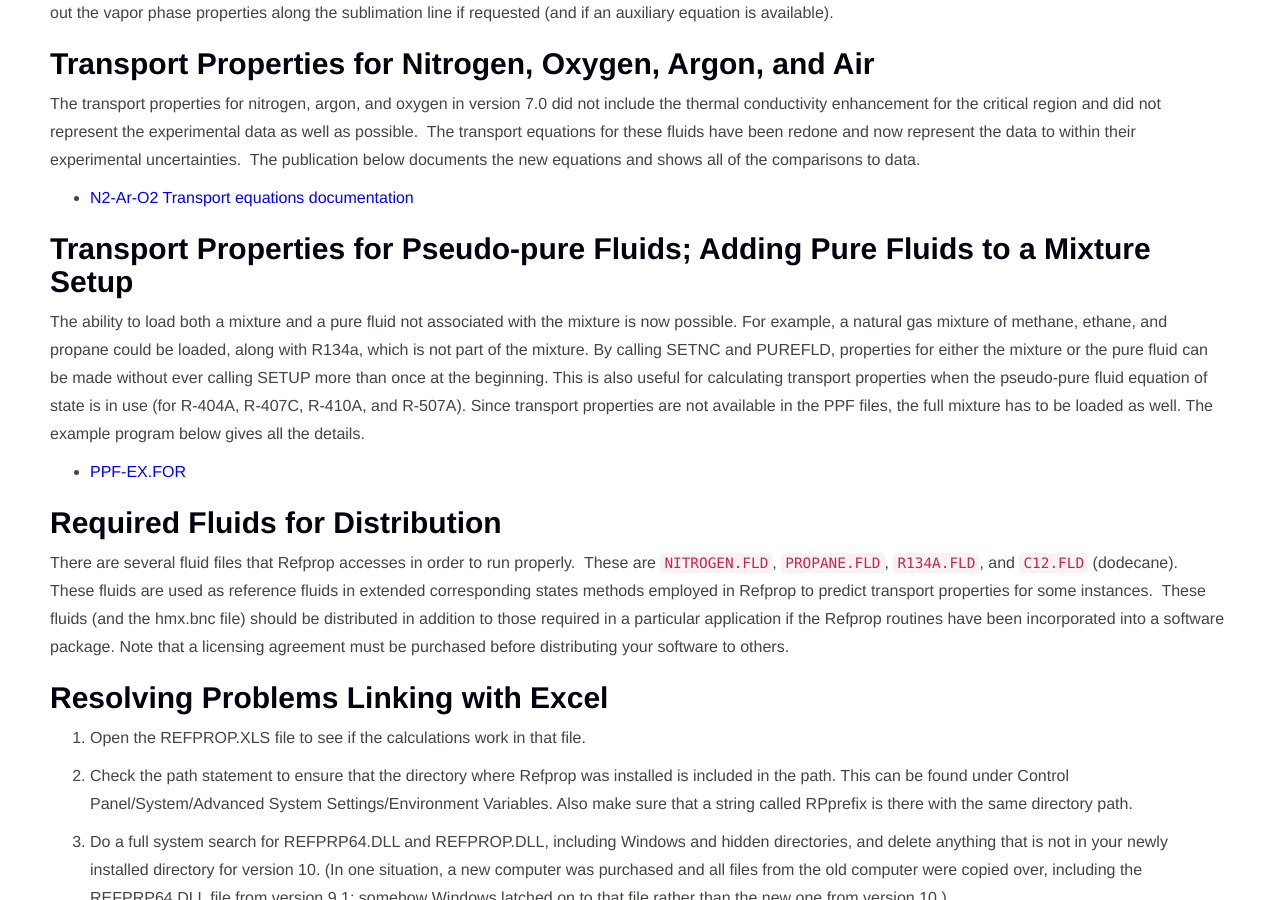
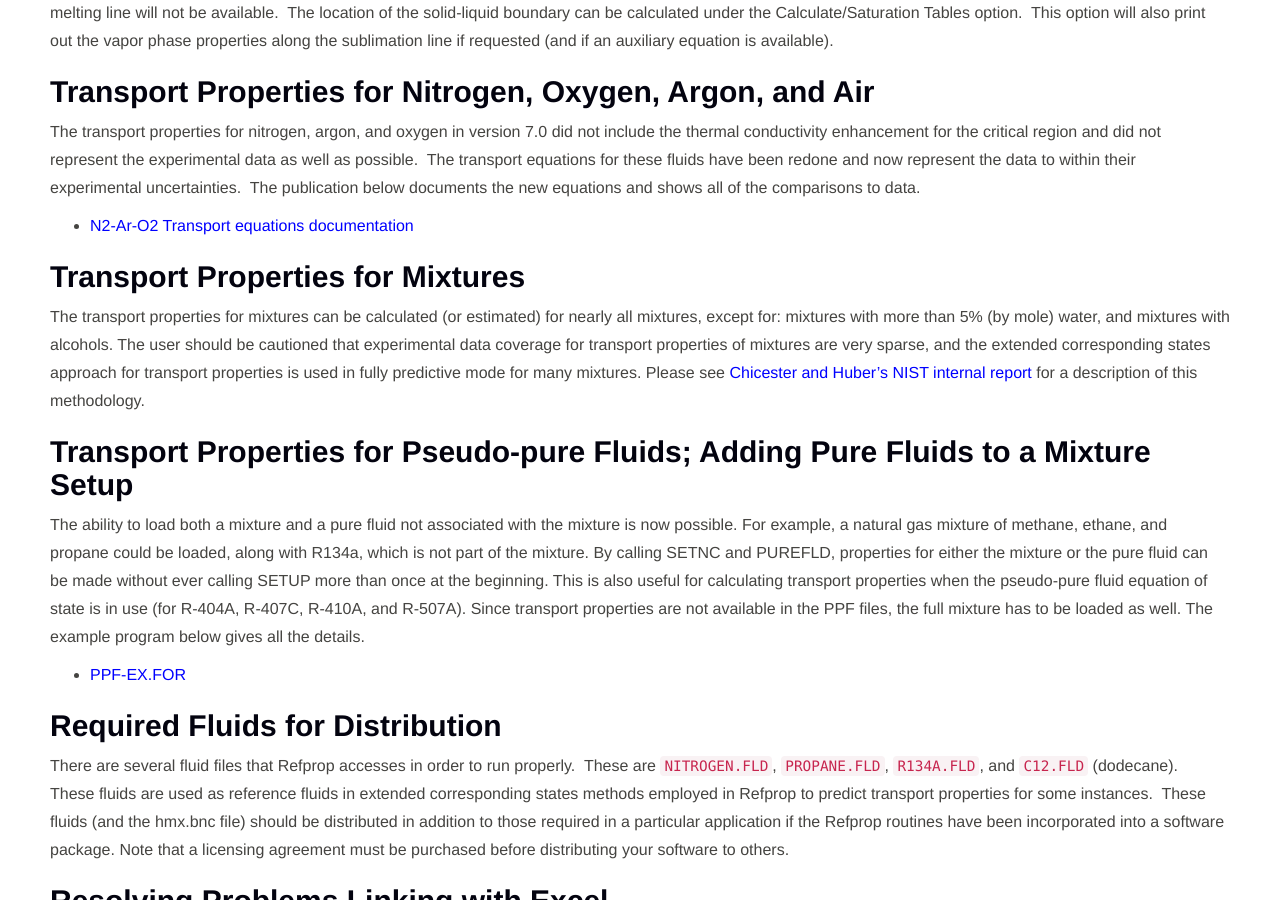
Before and after one commit to usnistgov/REFPROP-docs, a Jekyll site: the page built from index.md, in a window 1280 px wide and 900 px high, scrolled down 17674 px. Built offline with Jekyll 4.4.1, drawn with Linux system fonts in a browser that asks for light colours; nearby versions of some CDN libraries; library files that are not in the unit come from our copies; some of the changed text lies outside the part shown.

Commit message:
Add info about mixtures

```diff
--- a/index.md
+++ b/index.md
@@ -53,13 +53,14 @@
 26. [Mixture Models](#mixture-models)
 27. [Solids](#solids)
 28. [Transport Properties for Nitrogen, Oxygen, Argon, and Air](#transport-properties-for-nitrogen-oxygen-argon-and-air)
-29. [Transport Properties for Pseudo-pure Fluids; Adding Pure Fluids to a Mixture Setup](#transport-properties-for-pseudo-pure-fluids-adding-pure-fluids-to-a-mixture-setup)
-30. [Required Fluids for Distribution](#required-fluids-for-distribution)
+29. [Transport Properties for Mixtures](#transport-properties-for-mixtures)
+30. [Transport Properties for Pseudo-pure Fluids; Adding Pure Fluids to a Mixture Setup](#transport-properties-for-pseudo-pure-fluids-adding-pure-fluids-to-a-mixture-setup)
+31. [Required Fluids for Distribution](#required-fluids-for-distribution)
 
 **Excel**
 
-31. [Resolving Problems Linking with Excel](#resolving-problems-linking-with-excel)
-32. [Other Issues Related to the Use of Refprop in Excel](#other-issues-related-to-the-use-of-refprop-in-excel)
+32. [Resolving Problems Linking with Excel](#resolving-problems-linking-with-excel)
+33. [Other Issues Related to the Use of Refprop in Excel](#other-issues-related-to-the-use-of-refprop-in-excel)
 
 **Linking with other Applications**
 
@@ -808,6 +809,9 @@
 
 - [N2-Ar-O2 Transport equations documentation](https://trc.nist.gov/refprop/FAQ/NAO.PDF)
 
+## Transport Properties for Mixtures
+The transport properties for mixtures can be calculated (or estimated) for nearly all mixtures, except for: mixtures with more than 5% (by mole) water, and mixtures with alcohols. The user should be cautioned that experimental data coverage for transport properties of mixtures are very sparse, and the extended corresponding states approach for transport properties is used in fully predictive mode for many mixtures. Please see [Chicester and Huber's NIST internal report](https://tsapps.nist.gov/publication/get_pdf.cfm?pub_id=832196) for a description of this methodology.
+
 ## Transport Properties for Pseudo-pure Fluids; Adding Pure Fluids to a Mixture Setup
 The ability to load both a mixture and a pure fluid not associated with the mixture is now possible. For example, a natural gas mixture of methane, ethane, and propane could be loaded, along with R134a, which is not part of the mixture. By calling SETNC and PUREFLD, properties for either the mixture or the pure fluid can be made without ever calling SETUP more than once at the beginning. This is also useful for calculating transport properties when the pseudo-pure fluid equation of state is in use (for R-404A, R-407C, R-410A, and R-507A). Since transport properties are not available in the PPF files, the full mixture has to be loaded as well. The example program below gives all the details.
 
```
